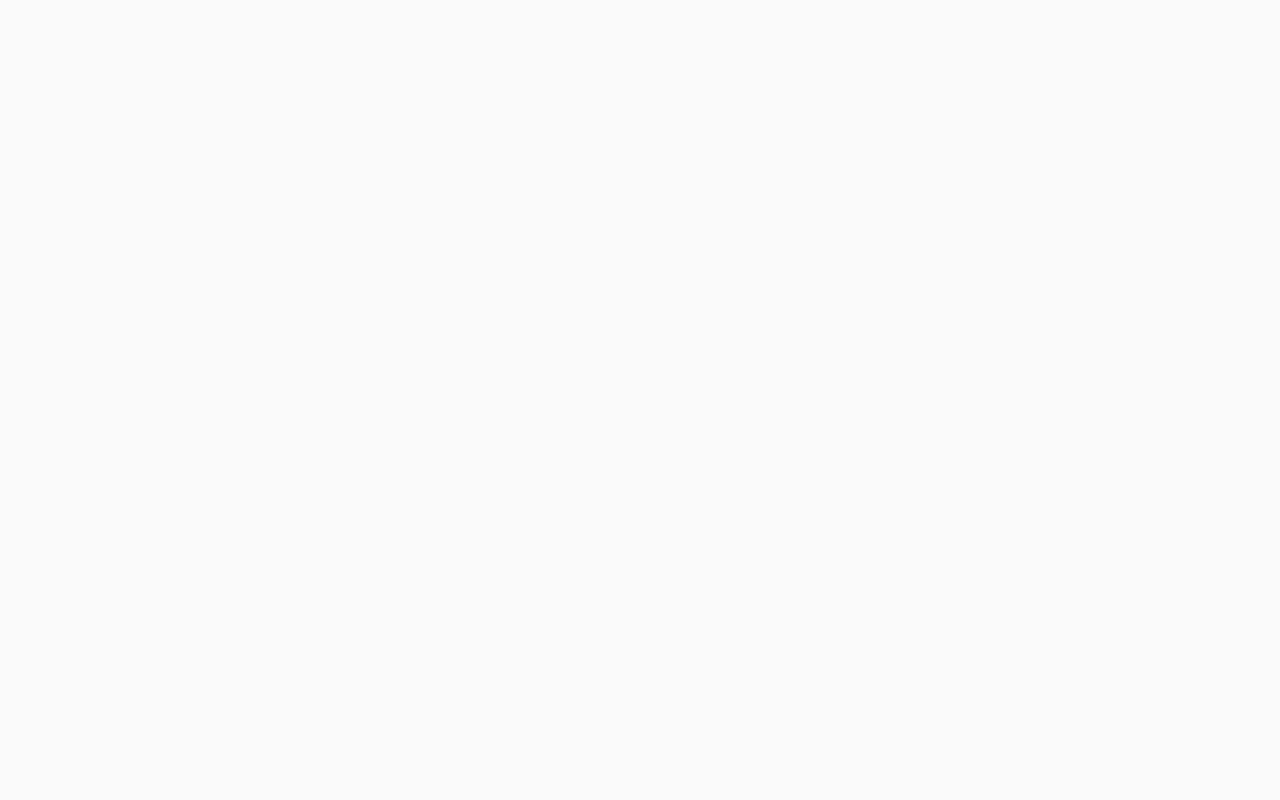
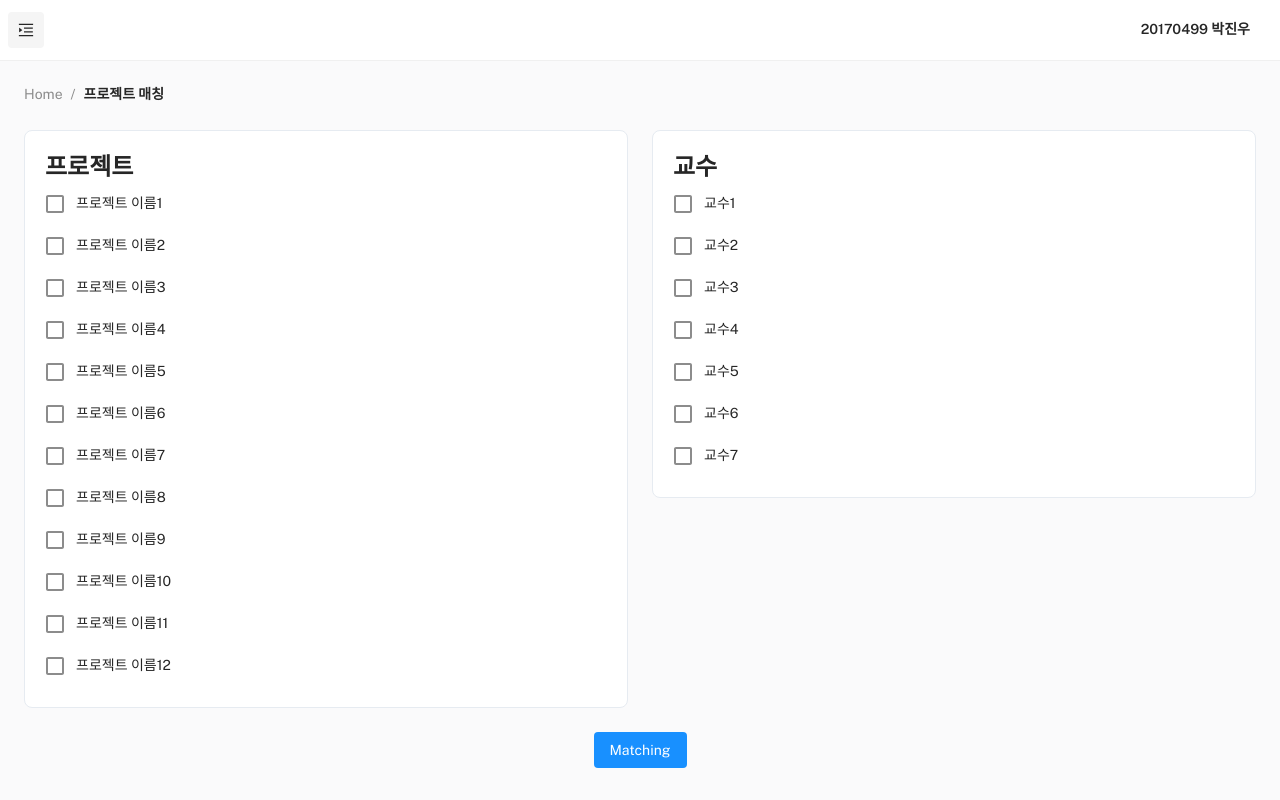
Before and after one commit to tkdrms0301/KIT-LINC, a React (Create React App) app: page /difficult-tech-project-matching in a window 1280 px wide. Before the commit this address had no page. Built offline with nearby package versions, Linux system fonts and the light colour scheme.

Commit message:
project match

```diff
--- a/src/menu-items/manager.js
+++ b/src/menu-items/manager.js
@@ -45,6 +45,13 @@ const manager = {
             type: 'item',
             url: '/difficult-tech-docs-modify',
             icon: ''
+        },
+        {
+            id: 'util-difficult-project-matching',
+            title: '프로젝트 매칭',
+            type: 'item',
+            url: '/difficult-tech-project-matching',
+            icon: ''
         }
     ]
 };
--- /dev/null
+++ b/src/pages/difficult-tech/ProjectMatching/ProfessorMatch.js
@@ -0,0 +1,39 @@
+// material-ui
+import { Grid, Stack, Box, Typography, Avatar } from '@mui/material';
+
+// project import
+import MainCard from 'components/MainCard';
+import { FormControl, FormControlLabel, FormGroup } from '../../../../node_modules/@mui/material/index';
+import Checkbox from '@mui/material/Checkbox';
+
+const ProfessorCheck = ({ professor, setProfessor }) => {
+    const professorTest = () => {
+        setProfessor(professor);
+    };
+
+    return (
+        <FormGroup>
+            <FormControlLabel control={<Checkbox />} label={professor} onClick={professorTest}></FormControlLabel>
+        </FormGroup>
+    );
+};
+
+const ProfessorMatch = ({ professorList, setProfessor }) => {
+    return (
+        <>
+            <Grid container spacing={3}>
+                <Grid item xs={12}>
+                    <MainCard title="" codeHighlight>
+                        <Typography variant="h3" component="p">
+                            교수
+                        </Typography>
+                        {professorList.map((professor) => (
+                            <ProfessorCheck professor={professor} setProfessor={setProfessor}></ProfessorCheck>
+                        ))}
+                    </MainCard>
+                </Grid>
+            </Grid>
+        </>
+    );
+};
+export default ProfessorMatch;
--- /dev/null
+++ b/src/pages/difficult-tech/ProjectMatching/ProjectMatch.js
@@ -0,0 +1,38 @@
+// material-ui
+import { Grid, Stack, Box, Typography, Avatar } from '@mui/material';
+
+// project import
+import MainCard from 'components/MainCard';
+import { FormControl, FormControlLabel, FormGroup } from '../../../../node_modules/@mui/material/index';
+import Checkbox from '@mui/material/Checkbox';
+
+const ProjectCheck = ({ project }) => {
+    return (
+        <FormGroup>
+            <FormControlLabel control={<Checkbox />} label={project}></FormControlLabel>
+        </FormGroup>
+    );
+};
+
+const ProjectMath = ({ projectList }) => {
+    {
+        console.log(projectList);
+    }
+    return (
+        <>
+            <Grid container spacing={3}>
+                <Grid item xs={12}>
+                    <MainCard title="" codeHighlight>
+                        <Typography variant="h3" component="p">
+                            프로젝트
+                        </Typography>
+                        {projectList.map((project) => (
+                            <ProjectCheck project={project} />
+                        ))}
+                    </MainCard>
+                </Grid>
+            </Grid>
+        </>
+    );
+};
+export default ProjectMath;
--- /dev/null
+++ b/src/pages/difficult-tech/ProjectMatching/index.js
@@ -0,0 +1,52 @@
+import { Button, Box, Grid, Stack, Typography } from '@mui/material';
+import { useState } from 'react';
+
+import ProfessorMatch from './ProfessorMatch';
+import ProjectMatch from './ProjectMatch';
+
+const professor = ['교수1', '교수2', '교수3', '교수4', '교수5', '교수6', '교수7'];
+
+const project = [
+    '프로젝트 이름1',
+    '프로젝트 이름2',
+    '프로젝트 이름3',
+    '프로젝트 이름4',
+    '프로젝트 이름5',
+    '프로젝트 이름6',
+    '프로젝트 이름7',
+    '프로젝트 이름8',
+    '프로젝트 이름9',
+    '프로젝트 이름10',
+    '프로젝트 이름11',
+    '프로젝트 이름12'
+];
+
+const ProjectMatching = () => {
+    const [projects, setProject] = useState();
+    const [professors, setProfessor] = useState();
+
+    const onClickTest = () => {
+        console.log(projects);
+        console.log(professors);
+    };
+    return (
+        <>
+            <Grid container spacing={3}>
+                <Grid item xs={6}>
+                    <ProjectMatch projectList={project} setProject={setProject} />
+                </Grid>
+                <Grid item xs={6}>
+                    <ProfessorMatch professorList={professor} setProfessor={setProfessor} />
+                </Grid>
+                <Grid item xs={12}>
+                    <Box sx={{ display: 'flex', justifyContent: 'center' }}>
+                        <Button variant="contained" onClick={onClickTest}>
+                            Matching
+                        </Button>
+                    </Box>
+                </Grid>
+            </Grid>
+        </>
+    );
+};
+export default ProjectMatching;
```
Also changed, not shown: src/routes/MainRoutes.js (+10 -0 lines).
